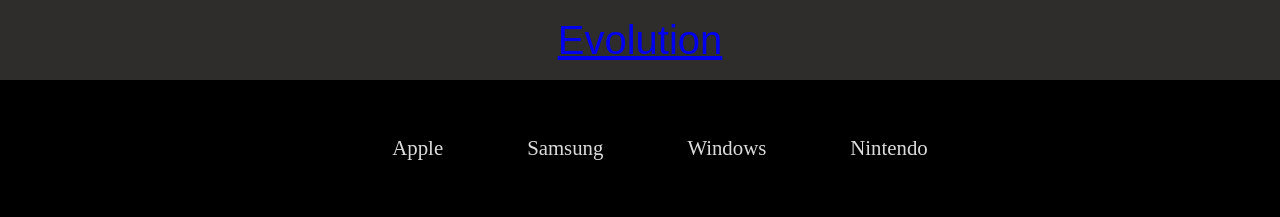
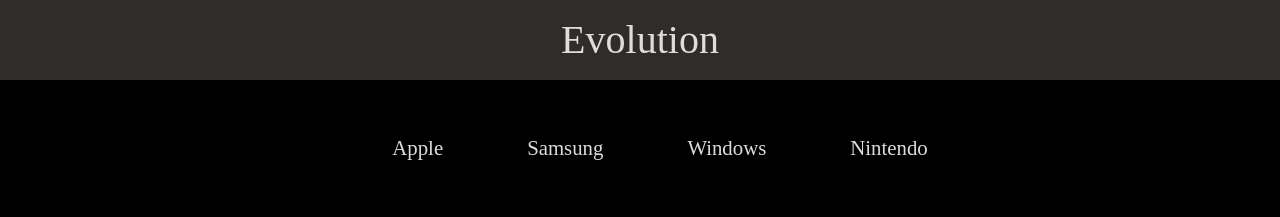
Before and after one commit to fscompanyat/evolution, a plain HTML site: page index.html in a window 1280 px wide. Shown: the top 217 px of the page. Drawn offline with Linux system fonts and the light colour scheme.

Commit message:
Update index.html

```diff
--- a/index.html
+++ b/index.html
@@ -17,7 +17,6 @@
         font-weight: 100;
         color: #E2DBDB;
         margin: 0em;
-	font-family: Arial;
 }
     header{
     background: #2F2D2C;
@@ -72,7 +71,7 @@
 
 <body>
     <header>
-	    <h1><a href="index.html">Evolution</a></h1>
+	    <h1>Evolution</h1>
        </header>
 
 
```
